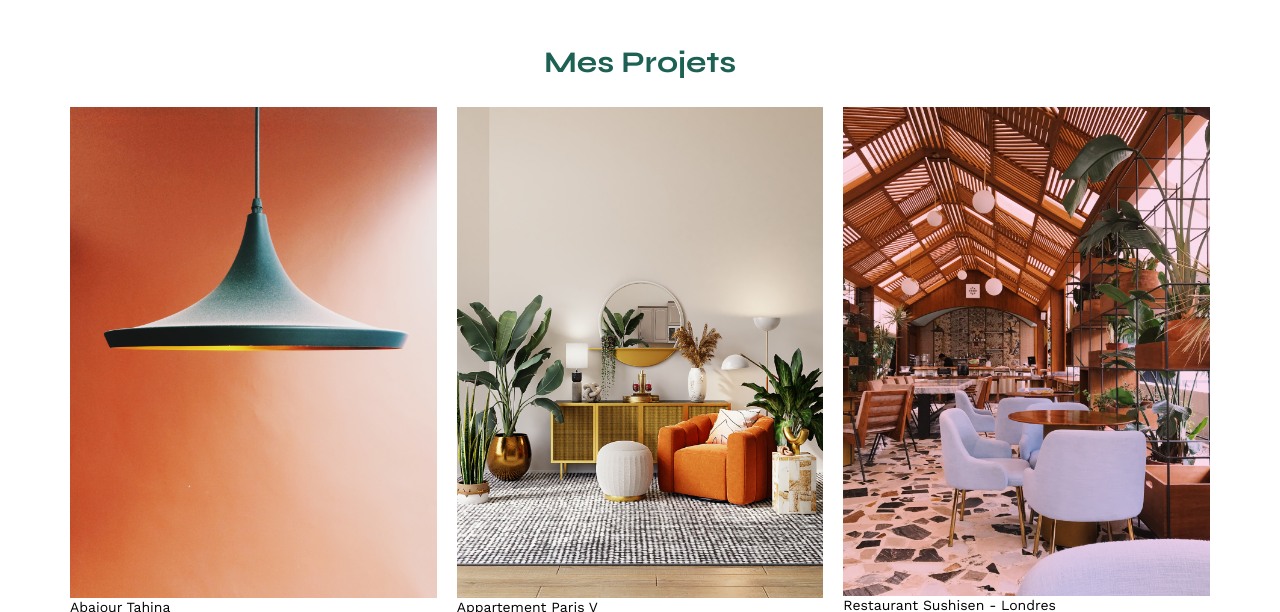
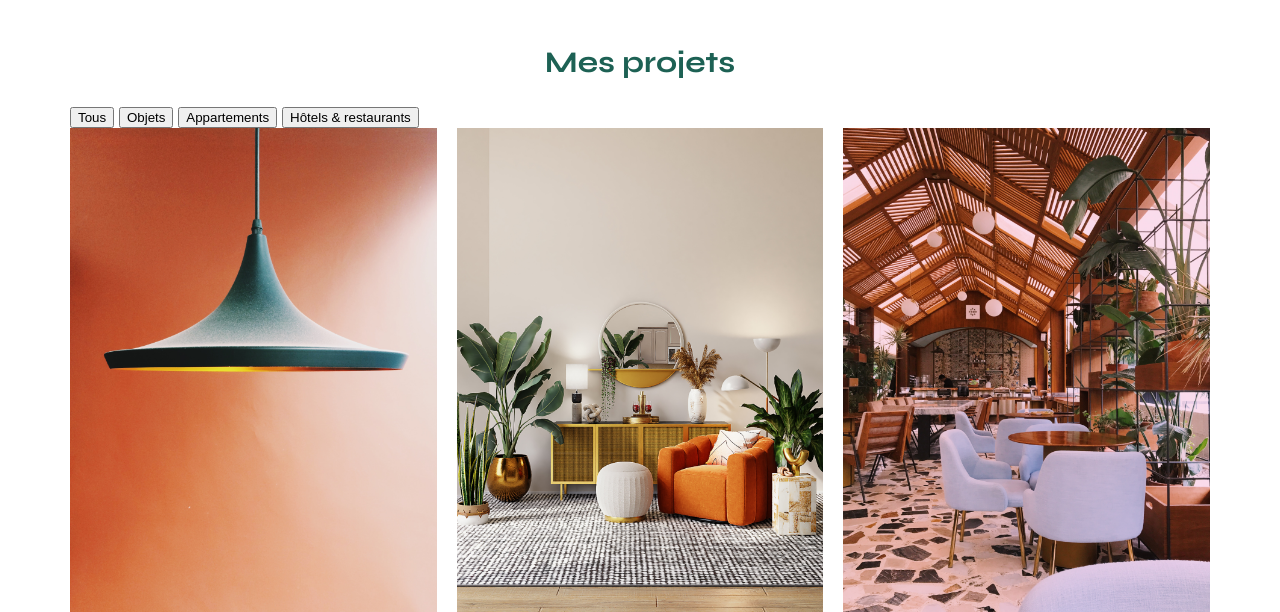
Before and after one commit to Reyneri/Portfolio-architecte-sophie-bluel-master, a plain HTML site: page FrontEnd/index.html in a window 1280 px wide. Shown: the part 488-1100 px from the top of the page. Drawn offline with nearby package versions, Linux system fonts and the light colour scheme.

Commit message:
1.2 Element_Trie_Galerie

```diff
--- a/FrontEnd/index.html
+++ b/FrontEnd/index.html
@@ -35,7 +35,16 @@
 		</article>
 	</section>
 	<section id="portfolio">
-		<h2>Mes Projets</h2>
+		<div class="titleProjet">
+			<h2>Mes projets</h2>
+			<div class="projets-btn">
+				<button class="Tous_btn selected">Tous</button>
+				<button class="Objets_btn">Objets</button>
+				<button class="Appartements_btn">Appartements</button>
+				<button class="Hôtels-restaurants_btn">Hôtels & restaurants</button>
+			</div>
+		</div>
+
 		<div class="gallery">
 			<figure>
 				<img src="assets/images/abajour-tahina.png" alt="Abajour Tahina">
```
